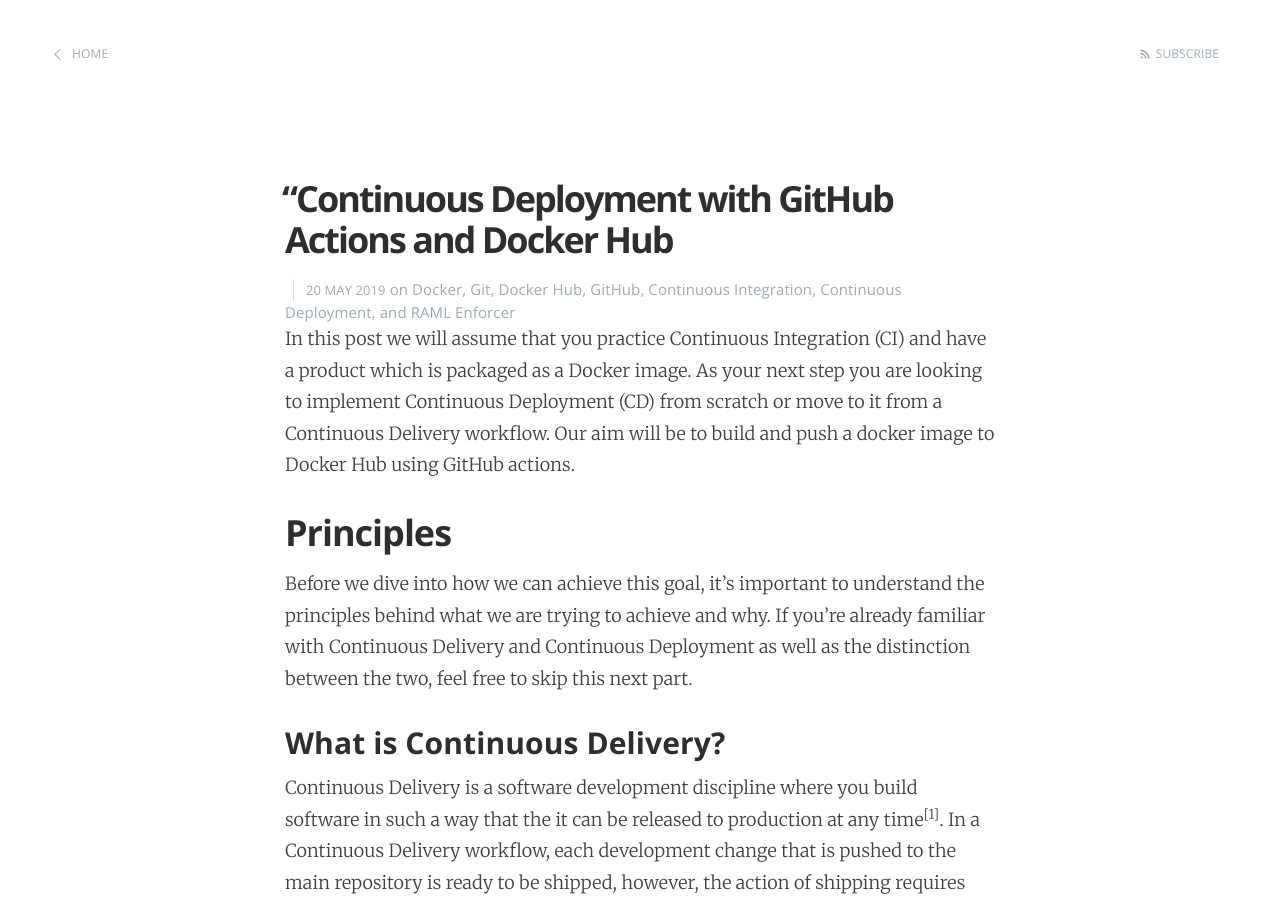
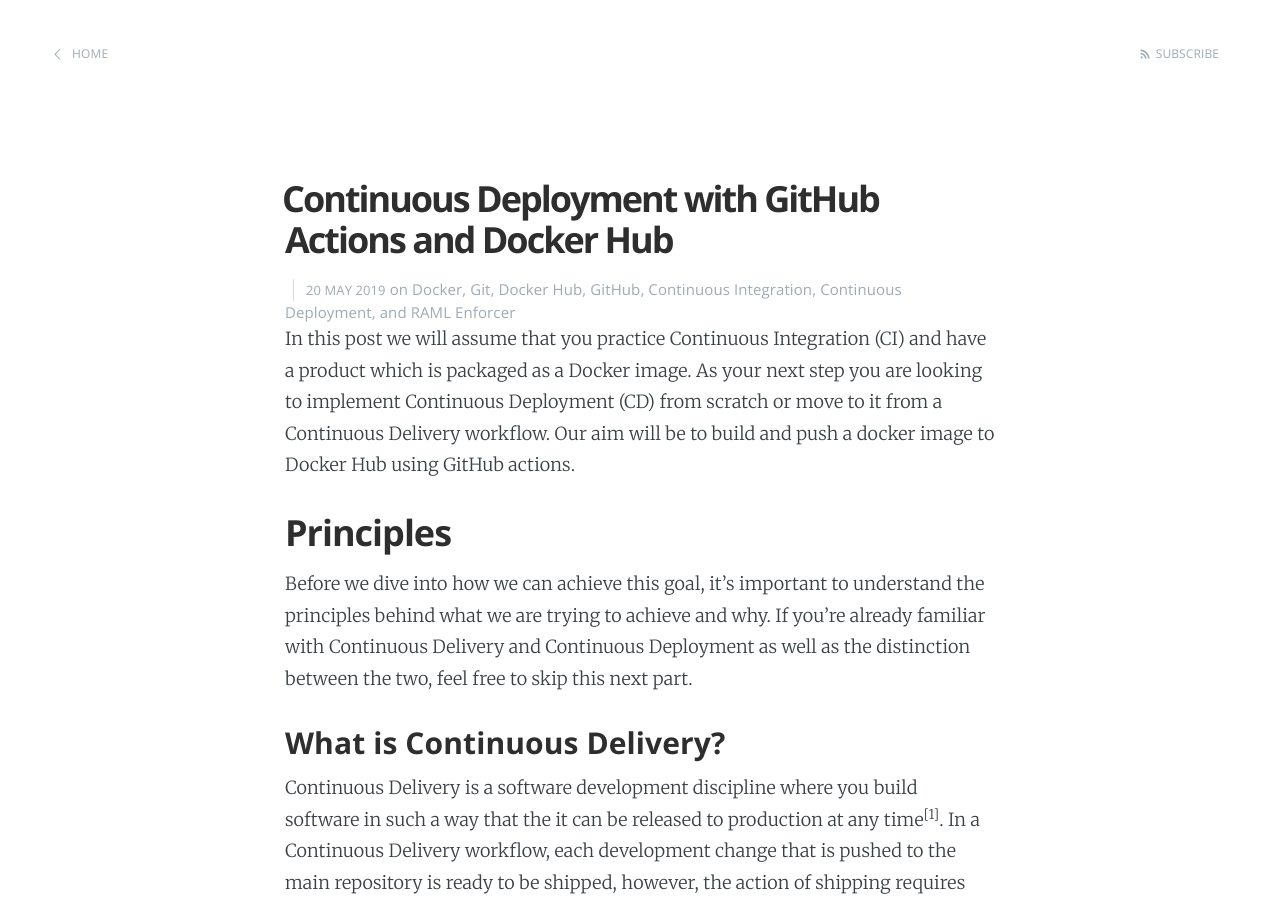
Before and after one commit to Mike-Gough/mike-gough.github.io, a Jekyll site: the page built from _posts/2019-05-20-github-actions.markdown, in a window 1280 px wide and 900 px high. Built offline with Jekyll 4.4.1, drawn with Linux system fonts in a browser that asks for light colours.

Commit message:
fix typo

```diff
--- a/_posts/2019-05-20-github-actions.markdown
+++ b/_posts/2019-05-20-github-actions.markdown
@@ -1,6 +1,6 @@
 ---
 layout: post
-title:  “Continuous Deployment with GitHub Actions and Docker Hub
+title:  Continuous Deployment with GitHub Actions and Docker Hub
 date:   2019-05-20 16:25:00
 permalink: /posts/docker/
 categories:
```
